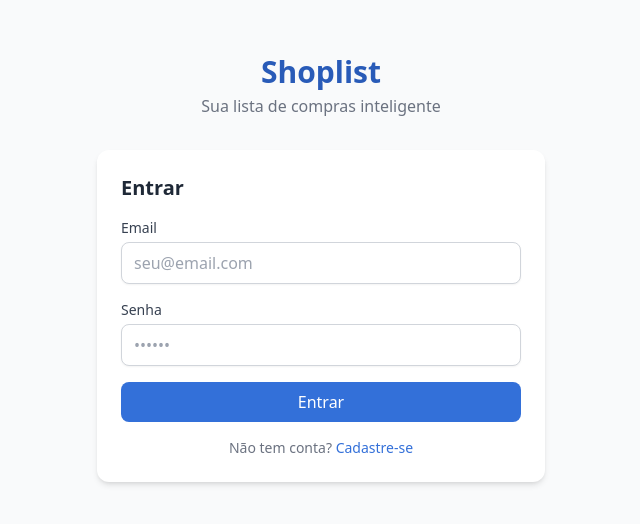
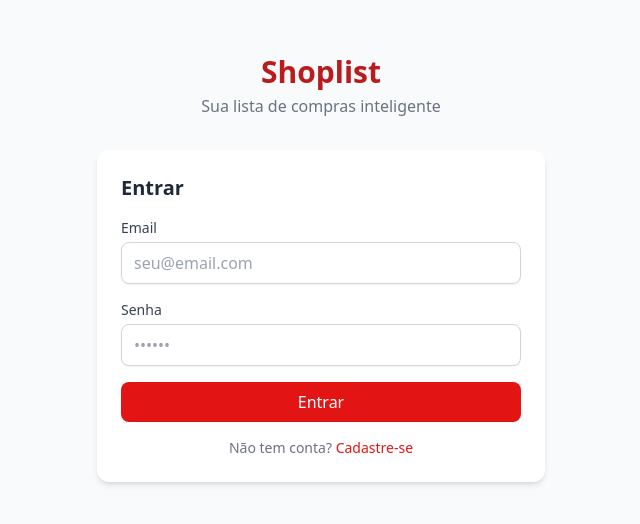
Before and after one commit to Thyagocool/shoplist, a React (Vite) app in the folder app/: page /login in a window 1280 px wide. Shown: the part 132-656 px from the top of the page, without its empty margins (319-959 px from the left). Built offline with nearby package versions, Linux system fonts and the light colour scheme.

Commit message:
feat: muda paleta de cores de azul para vermelho (#e31414)
- Substitui escala primary de azul para vermelho no tailwind.config.js
- Atualiza theme_color do PWA para #e31414
- Corrige referências nos documentos de documentação

```diff
--- a/app/index.html
+++ b/app/index.html
@@ -4,7 +4,7 @@
     <meta charset="UTF-8" />
     <link rel="icon" type="image/svg+xml" href="/favicon.ico" />
     <meta name="viewport" content="width=device-width, initial-scale=1.0, user-scalable=no" />
-    <meta name="theme-color" content="#16a34a" />
+    <meta name="theme-color" content="#e31414" />
     <meta name="description" content="Shoplist - Sua lista de compras inteligente" />
     <link rel="apple-touch-icon" href="/icons/192.png" />
     <title>Shoplist</title>
--- a/app/tailwind.config.js
+++ b/app/tailwind.config.js
@@ -8,16 +8,16 @@ export default {
     extend: {
       colors: {
         primary: {
-          50: '#eef5ff',
-          100: '#d9e6ff',
-          200: '#b3ccff',
-          300: '#80adff',
-          400: '#5c95f7',
-          500: '#4287f5',
-          600: '#3370d9',
-          700: '#295bb8',
-          800: '#1f4796',
-          900: '#173775',
+          50: '#fef2f2',
+          100: '#fee2e2',
+          200: '#fecaca',
+          300: '#fca5a5',
+          400: '#f87171',
+          500: '#ef4444',
+          600: '#e31414',
+          700: '#b91c1c',
+          800: '#991b1b',
+          900: '#7f1d1d',
         },
       },
     },
--- a/app/vite.config.ts
+++ b/app/vite.config.ts
@@ -12,7 +12,7 @@ export default defineConfig({
         name: 'Shoplist',
         short_name: 'Shoplist',
         description: 'Sua lista de compras inteligente',
-        theme_color: '#16a34a',
+        theme_color: '#e31414',
         background_color: '#ffffff',
         display: 'standalone',
         scope: '/',
```
Also changed, not shown: 4 other files (tests, documents, lock files or other folders).
